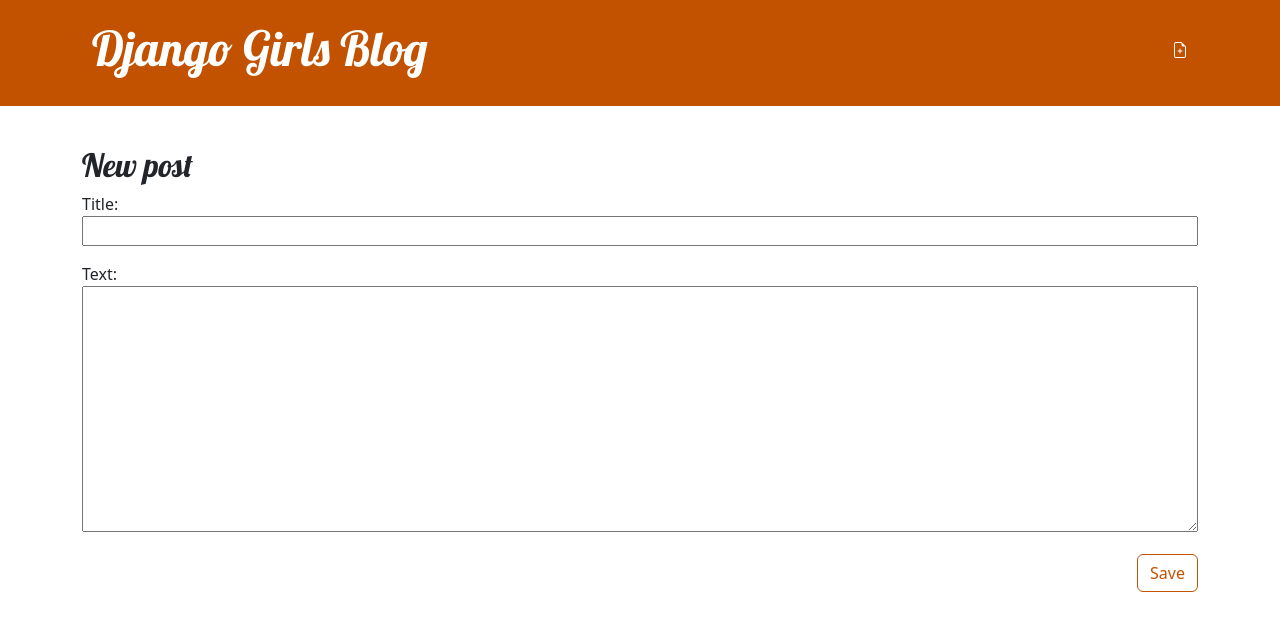
After one commit to mythx08/my-first-blog, a Django app: page /post/new/ in a window 1280 px wide. The commit adds this page. Shown: the top 631 px of the page. Run offline with Django 5.2, Linux system fonts and the light colour scheme.

Commit message:
last commit

```diff
--- /dev/null
+++ b/blog/forms.py
@@ -0,0 +1,9 @@
+from django import forms
+
+from .models import Post
+
+class PostForm(forms.ModelForm):
+
+    class Meta:
+        model = Post
+        fields = ('title', 'text')
--- a/blog/templates/blog/base.html
+++ b/blog/templates/blog/base.html
@@ -11,6 +11,9 @@
     <body>
         <header class="page-header">
             <div class="container">
+                <a href="{% url 'post_new' %}" class="top-menu">
+                    {% include './icons/file-earmark-plus.svg' %}
+                </a>
                 <h1><a href="/">Django Girls Blog</a></h1>
             </div>
         </header>
--- /dev/null
+++ b/blog/templates/blog/post_edit.html
@@ -0,0 +1,9 @@
+{% extends 'blog/base.html' %}
+
+{% block content %}
+    <h2>New post</h2>
+    <form method="POST" class="post-form">{% csrf_token %}
+        {{ form.as_p }}
+        <button type="submit" class="save btn btn-secondary">Save</button>
+    </form>
+{% endblock %}
--- a/blog/urls.py
+++ b/blog/urls.py
@@ -4,4 +4,5 @@ from . import views
 urlpatterns = [
     path('', views.post_list, name='post_list'),
     path('post/<int:pk>/', views.post_detail, name='post_detail'),
+    path('post/new/', views.post_new, name='post_new'),
 ]
--- a/blog/views.py
+++ b/blog/views.py
@@ -2,10 +2,20 @@ from django.shortcuts import render
 from django.utils import timezone
 from .models import Post
 from django.shortcuts import render, get_object_or_404
+from .forms import PostForm
 
 def post_list(request):
     posts = Post.objects.filter(published_date__lte=timezone.now()).order_by('published_date')
     return render(request, 'blog/post_list.html', {'posts': posts})
+
 def post_detail(request, pk):
     post = get_object_or_404(Post, pk=pk)
     return render(request, 'blog/post_detail.html', {'post': post})
+
+def post_new(request):
+    form = PostForm()
+    return render(request, 'blog/post_edit.html', {'form': form})
+
+def post_new(request):
+    form = PostForm()
+    return render(request, 'blog/post_edit.html', {'form': form})
```
Also changed, not shown: blog/templates/blog/icons/file-earmark-plus.svg (added).
